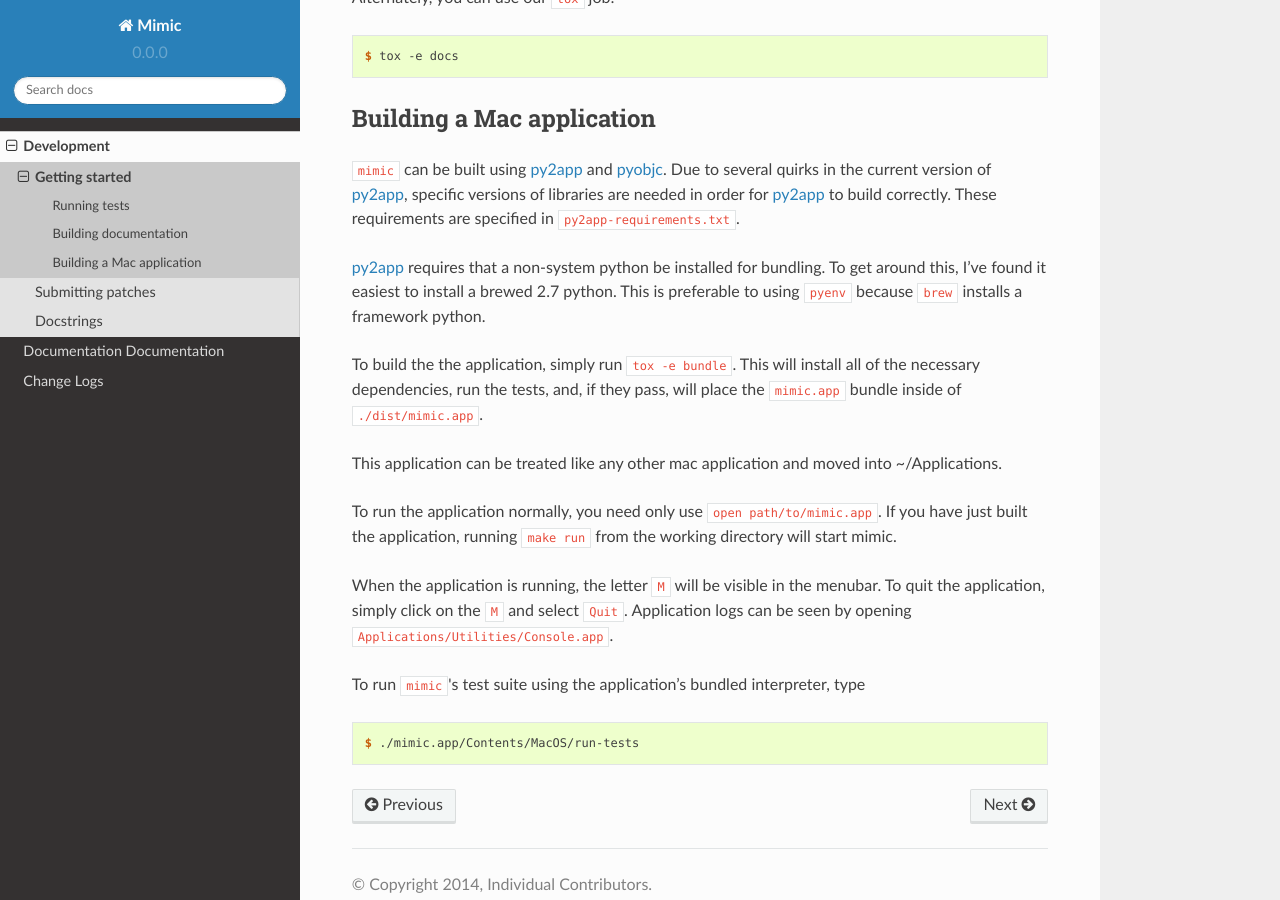
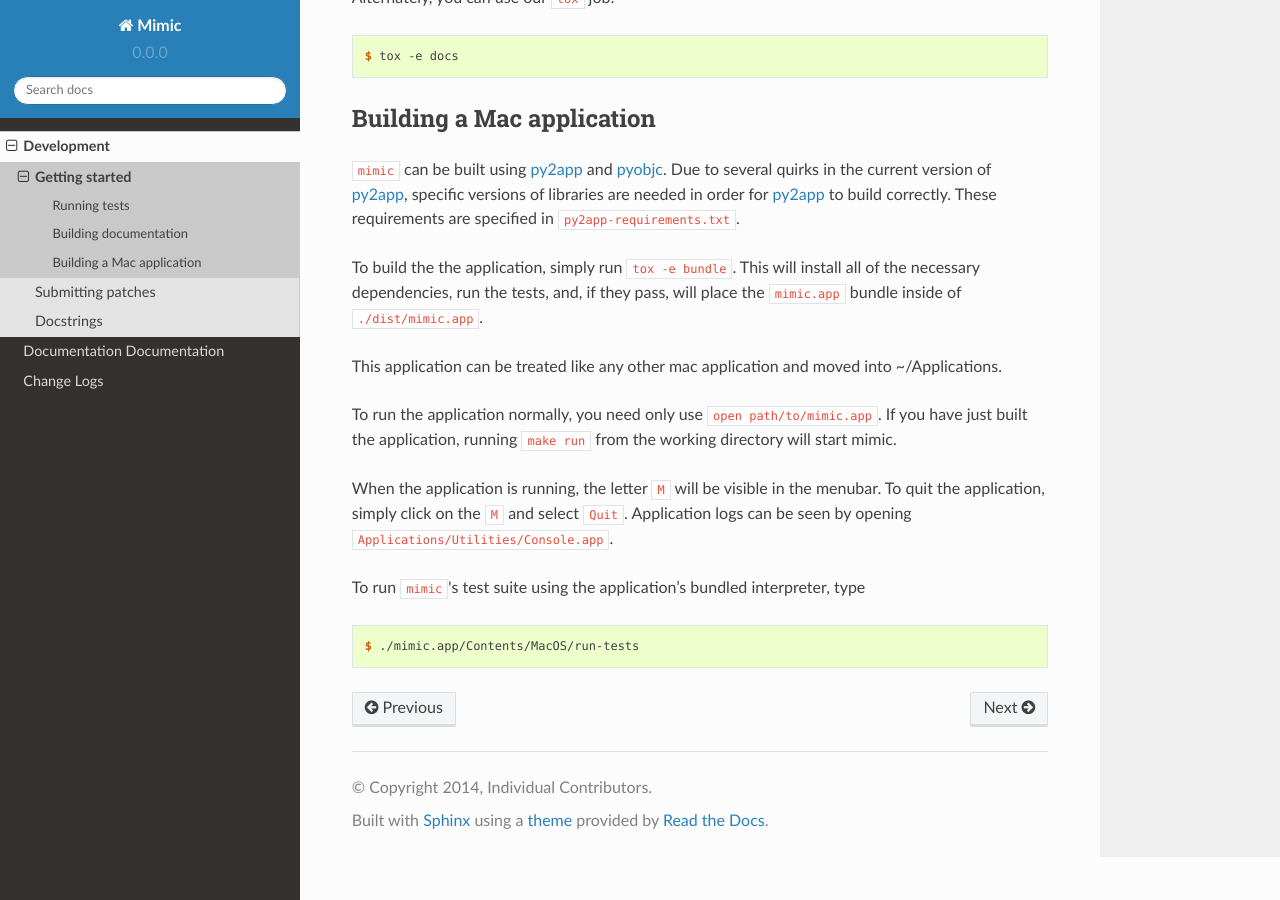
Before and after one commit to rackerlabs/mimic, a Sphinx documentation site: the page built from docs/development/getting-started.rst, in a window 1280 px wide and 900 px high, scrolled down 1599 px. Built offline with Sphinx 7.4.7 and the Read the Docs theme 2.0.0, drawn with Linux system fonts in a browser that asks for light colours.

Commit message:
No need to install brew python
The application can be built successfully using the default osx
python. There is no need to install a brewed python.

Fix docs, remove brew python build steps fom travis.

```diff
--- a/docs/development/getting-started.rst
+++ b/docs/development/getting-started.rst
@@ -92,11 +92,6 @@ Due to several quirks in the current version of `py2app`_, specific versions of
 libraries are needed in order for `py2app`_ to build correctly.
 These requirements are specified in ``py2app-requirements.txt``.
 
-`py2app`_ requires that a non-system python be installed for bundling.
-To get around this, I've found it easiest to install a brewed 2.7 python.
-This is preferable to using ``pyenv`` because ``brew`` installs a framework
-python.
-
 To build the the application, simply run ``tox -e bundle``. This will
 install all of the necessary dependencies, run the tests, and, if they pass,
 will place the ``mimic.app`` bundle inside of ``./dist/mimic.app``.
```
Also changed, not shown: 2 other files.
